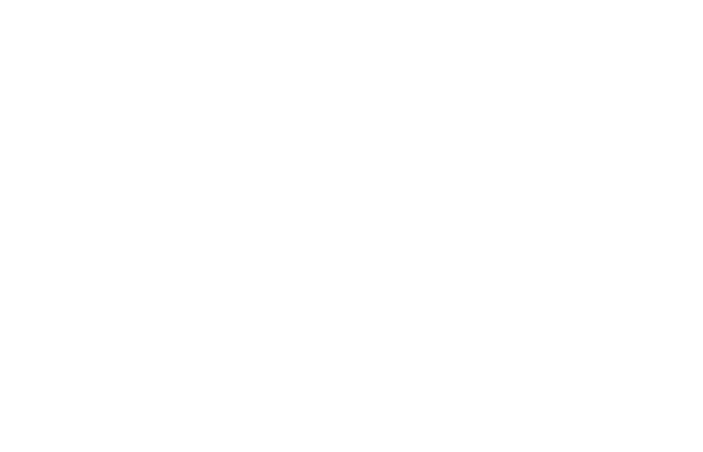
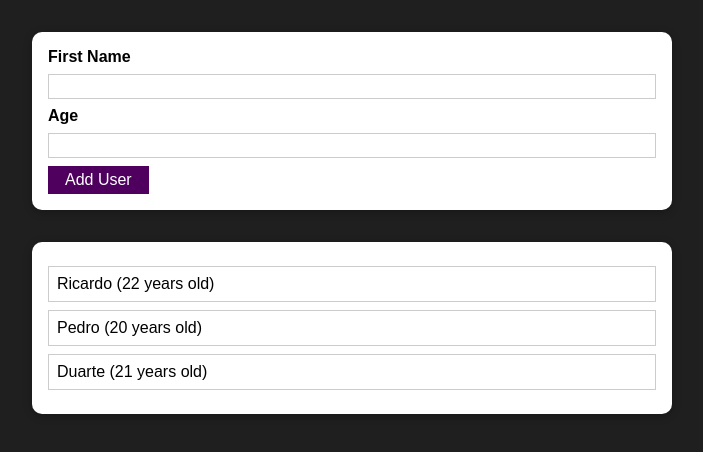
Before and after one commit to ricardo03silva/React, a React (Create React App) app in the folder 01-Pratice Project/: page / in a window 1280 px wide. Shown: the top 452 px of the page, without its empty margins (288-991 px from the left). Built offline with nearby package versions, Linux system fonts and the light colour scheme.

Commit message:
Check Solution to 01-Pratice Project in lectures of Section8

```diff
--- a/01-Pratice Project/package.json
+++ b/01-Pratice Project/package.json
@@ -8,6 +8,7 @@
     "@testing-library/user-event": "^7.2.1",
     "react": "^18.0.0",
     "react-dom": "^18.0.0",
+    "react-overlays": "^5.2.1",
     "react-scripts": "^5.0.1"
   },
   "scripts": {
--- a/01-Pratice Project/src/App.js
+++ b/01-Pratice Project/src/App.js
@@ -1,21 +1,54 @@
-import React from 'react';
+import React, { useState } from 'react';
 
 import AddUser from './Components/Users/AddUser';
+import Card from './Components/UI/Card';
+import UsersList from './Components/Users/UsersList';
+
+const users = [
+    {
+        key: 1,
+        name: 'Ricardo',
+        age: 22,
+    },
+    {
+        key: 2,
+        name: 'Pedro',
+        age: 20,
+    },
+    {
+        key: 3,
+        name: 'Duarte',
+        age: 21,
+    },
+];
 
 const App = () => {
-    return <div></div>;
+    const [user, setUser] = useState(users);
+    const [maxKey, setMaxKey] = useState(3);
+
+    const addUserHandler = (item) => {
+        const data = {
+            key: maxKey + 1,
+            ...item,
+        };
+
+        setUser((prev) => {
+            return [data, ...prev];
+        });
+
+        setMaxKey(data.key);
+    };
+
+    const deleteUserHandler = (key) => {
+        setUser(user.filter((el) => el.key !== key));
+    };
+
+    return (
+        <div>
+            <AddUser onAddUser={addUserHandler} />
+            <UsersList users={user} onDeleteUser={deleteUserHandler} />
+        </div>
+    );
 };
 
 export default App;
-
-{
-    /*
-            Form
-              Username
-              Age
-              Button (submit)
-
-            Users List
-              Name + (years old)
-            */
-}
--- a/01-Pratice Project/src/Components/UI/Button.js
+++ b/01-Pratice Project/src/Components/UI/Button.js
@@ -1,5 +1,11 @@
-import styles from './Button.module.css';
+import classes from './Button.module.css';
 
-const Button = () => {};
+const Button = (props) => {
+    return (
+        <button type={props.type || 'button'} className={classes.button}>
+            {props.children}
+        </button>
+    );
+};
 
 export default Button;
--- a/01-Pratice Project/src/Components/UI/Card.js
+++ b/01-Pratice Project/src/Components/UI/Card.js
@@ -1,5 +1,7 @@
-import styles from './Card.module.css';
+import classes from './Card.module.css';
 
-const Card = () => {};
+const Card = (props) => {
+    return <div className={`${classes.card} ${props.className}`}>{props.children}</div>;
+};
 
 export default Card;
--- a/01-Pratice Project/src/Components/UI/Card.module.css
+++ b/01-Pratice Project/src/Components/UI/Card.module.css
@@ -1,5 +1,6 @@
 .card {
-  background: white;
-  box-shadow: 0 2px 8px rgba(0, 0, 0, 0.26);
-  border-radius: 10px;
+    margin: 2rem auto;
+    background: white;
+    box-shadow: 0 2px 8px rgba(0, 0, 0, 0.26);
+    border-radius: 10px;
 }
--- a/01-Pratice Project/src/Components/Users/AddUser.js
+++ b/01-Pratice Project/src/Components/Users/AddUser.js
@@ -1,28 +1,44 @@
 import { useState } from 'react';
-import styles from './AddUser.module.css';
+import classes from './AddUser.module.css';
+import Button from '../UI/Button';
+import Card from '../UI/Card';
 
-const AddUser = () => {
+const AddUser = ({ onAddUser }) => {
     const [userName, setUserName] = useState('');
     const [userAge, setUserAge] = useState('');
 
+    const nameChangeHandler = (event) => {
+        setUserName(event.target.value);
+    };
+
+    const ageChangeHandler = (event) => {
+        setUserAge(event.target.value);
+    };
+
     const submitHandler = (event) => {
         event.preventDefault();
+        const userData = {
+            name: userName,
+            age: userAge,
+        };
+        onAddUser(userData);
+
+        setUserName('');
+        setUserAge('');
     };
 
     return (
-        <div>
+        <Card className={classes.input}>
             <form onSubmit={submitHandler}>
-                <div className="">
-                    <label>Name</label>
-                    <input type="text" />
+                <div>
+                    <label htmlFor="username">First Name</label>
+                    <input id="username" type="text" value={userName} onChange={nameChangeHandler} />
+                    <label htmlFor="age">Age</label>
+                    <input id="age" type="number" value={userAge} onChange={ageChangeHandler} />
+                    <Button type="submit">Add User</Button>
                 </div>
-                <div className="">
-                    <label>Amount</label>
-                    <input type="number" />
-                </div>
-                <button type="submit">Add Expense</button>
             </form>
-        </div>
+        </Card>
     );
 };
 
--- a/01-Pratice Project/src/Components/Users/UsersList.js
+++ b/01-Pratice Project/src/Components/Users/UsersList.js
@@ -1,5 +1,20 @@
-import styles from './UsersList.module.css';
+import Card from '../UI/Card';
+import classes from './UsersList.module.css';
 
-const UsersList = () => {};
+const UsersList = ({ users, onDeleteUser }) => {
+    return (
+        <Card className={classes.users}>
+            <ul>
+                {users.map((el) => {
+                    return (
+                        <li key={el.key} onClick={() => onDeleteUser(el.key)}>
+                            {el.name} ({el.age} years old)
+                        </li>
+                    );
+                })}
+            </ul>
+        </Card>
+    );
+};
 
 export default UsersList;
--- a/01-Pratice Project/src/Components/Users/UsersList.module.css
+++ b/01-Pratice Project/src/Components/Users/UsersList.module.css
@@ -1,6 +1,6 @@
 .users {
     margin: 2rem auto;
-  width: 90%;
+    width: 80%;
     max-width: 40rem;
 }
 
--- a/01-Pratice Project/src/index.css
+++ b/01-Pratice Project/src/index.css
@@ -1,11 +1,12 @@
 * {
-  box-sizing: border-box;
+    box-sizing: border-box;
 }
 
 html {
-  font-family: sans-serif;
+    font-family: sans-serif;
+    background-color: #1f1f1f;
 }
 
 body {
-  margin: 0;
+    margin: 0;
 }
```
Also changed, not shown: 01-Pratice Project/src/Components/UI/ErrorModal.js (+18 -2 lines), 01-Pratice Project/src/Components/Users/AddUser.module.css (indentation only), 1 other file (tests, documents, lock files or other folders). Lines whose indentation alone changed are shown as unchanged.
